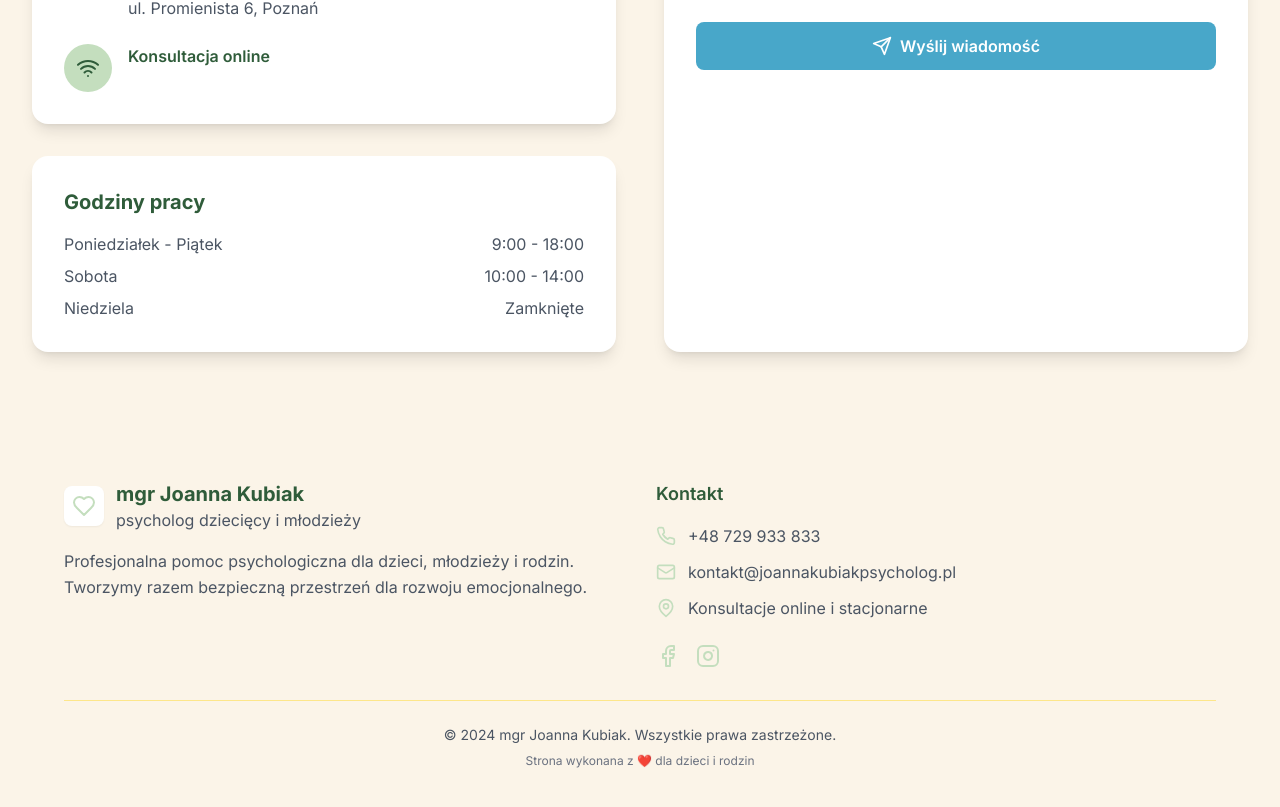
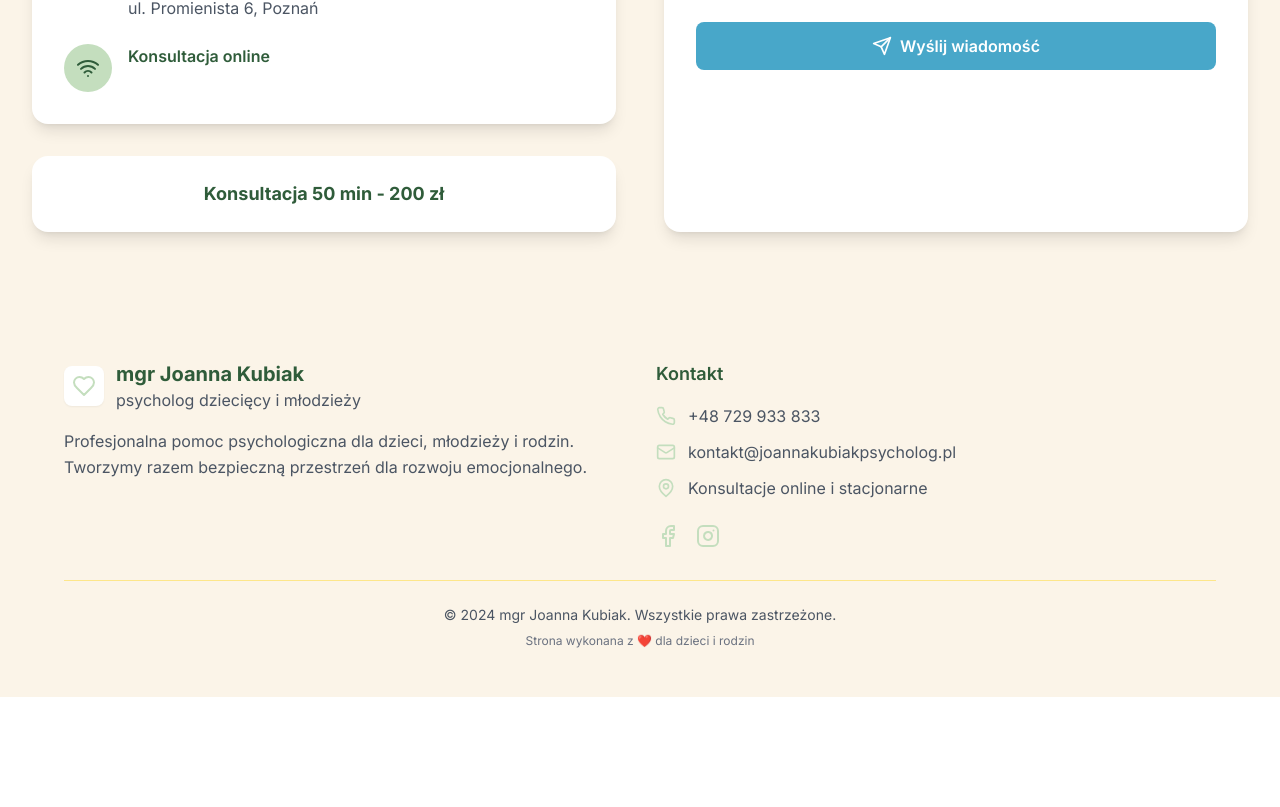
Before and after one commit to maciejcopy/joannakubiakstrona, a React (Vite) app: page / in a window 1280 px wide. Shown: the part 3226-4033 px from the top of the page. After the commit the page ends 3923 px from the top, so only its background shows below. Built offline with nearby package versions, Linux system fonts and the light colour scheme.

Commit message:
Update Contact.tsx
dodanie elementów do contact

```diff
--- a/src/components/Contact.tsx
+++ b/src/components/Contact.tsx
@@ -195,22 +195,8 @@ const Contact: React.FC = () => {
               </div>
             </div>
 
-            <div className="bg-white rounded-2xl p-8 shadow-lg">
-              <h3 className="text-xl font-bold text-dark-green mb-4">Godziny pracy</h3>
-              <div className="space-y-2 text-gray-600">
-                <div className="flex justify-between">
-                  <span>Poniedziałek - Piątek</span>
-                  <span>9:00 - 18:00</span>
-                </div>
-                <div className="flex justify-between">
-                  <span>Sobota</span>
-                  <span>10:00 - 14:00</span>
-                </div>
-                <div className="flex justify-between">
-                  <span>Niedziela</span>
-                  <span>Zamknięte</span>
-                </div>
-              </div>
+            <div className="bg-white rounded-2xl p-6 shadow-lg flex items-center justify-center text-center">
+              <h3 className="text-lg font-bold text-dark-green">Konsultacja 50 min - 200 zł</h3>
             </div>
           </div>
 
```
